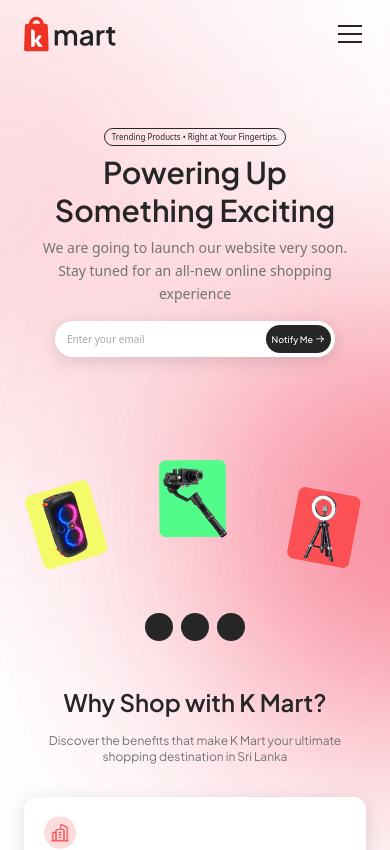
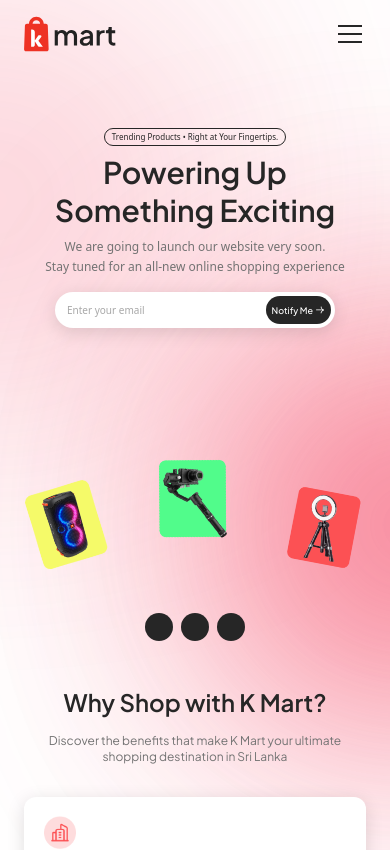
Before and after one commit to SandunSalinda/MetaX_Kmart_LandingPage, a Next.js app: page / in a window 390 px wide. Shown: the top 850 px of the page. Built offline with nearby package versions, Linux system fonts and the light colour scheme; some icons are missing.

Commit message:
change subheading from sm to xs

```diff
--- a/app/components/Hero.tsx
+++ b/app/components/Hero.tsx
@@ -109,7 +109,7 @@ export default function Hero() {
           </h1>
 
           {/* Subheading - UPDATED larger mobile text for better readability */}
-          <p className="font-body text-sm sm:text-sm md:text-base lg:text-lg xl:text-xl 2xl:text-3xl 4xl:text-[48px] font-normal text-[var(--color-neutral-500)] text-center max-w-xs sm:max-w-md md:max-w-xl lg:max-w-2xl xl:max-w-3xl 2xl:max-w-4xl 4xl:max-w-[1200px] leading-relaxed">
+          <p className="font-body text-xs sm:text-sm md:text-base lg:text-lg xl:text-xl 2xl:text-3xl 4xl:text-[48px] font-normal text-[var(--color-neutral-500)] text-center max-w-xs sm:max-w-md md:max-w-xl lg:max-w-2xl xl:max-w-3xl 2xl:max-w-4xl 4xl:max-w-[1200px] leading-relaxed">
             We are going to launch our website very soon.<br />
             Stay tuned for an all-new online shopping experience
           </p>
```
